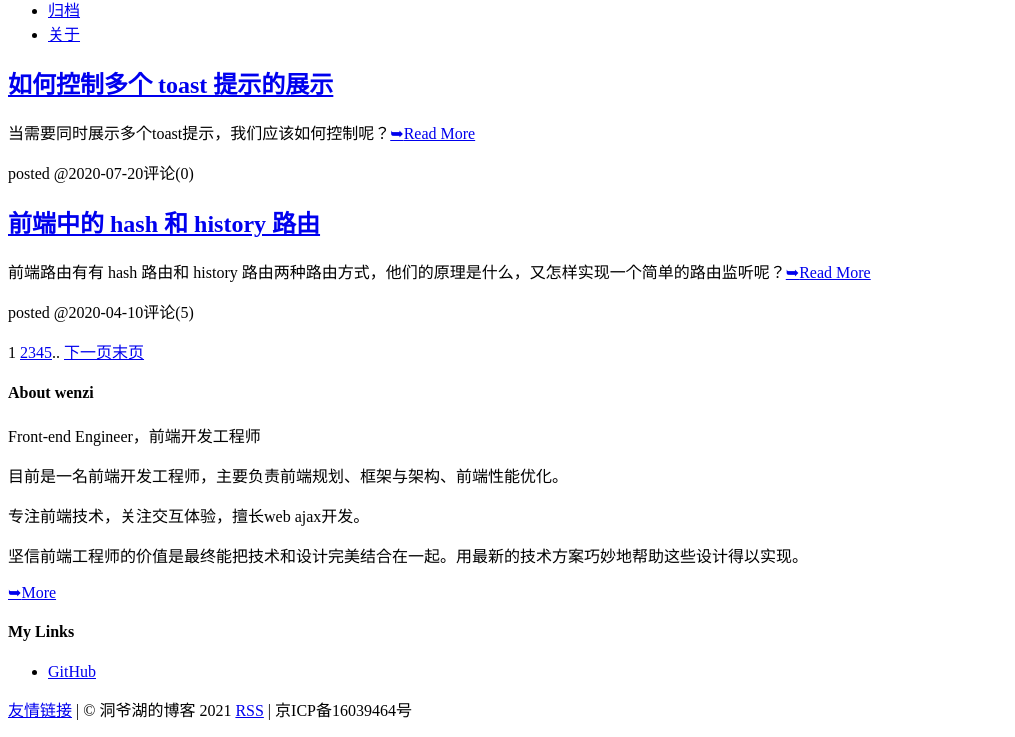
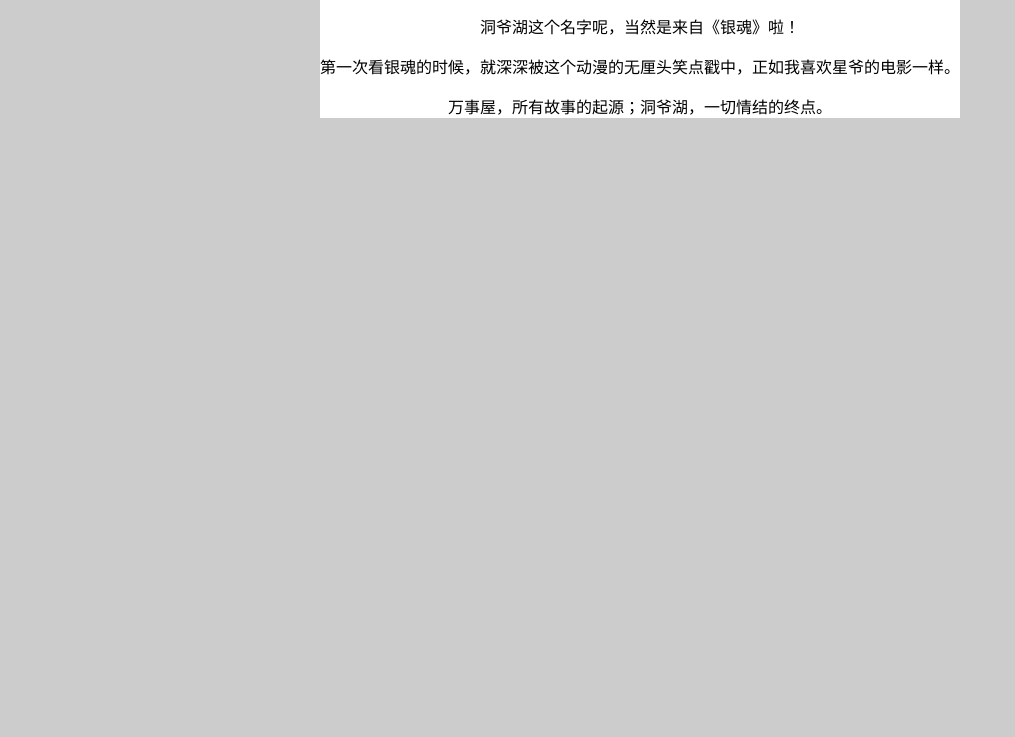
Before and after one commit to rongxu-GitHub/MyBlog, a plain HTML site: page public_html/index.html in a window 1280 px wide. Shown: the part 75-812 px from the top of the page, without its empty margins (0-1015 px from the left). Drawn offline with Linux system fonts and the light colour scheme.

Commit message:
修改了index.html&index.css

```diff
--- a/public_html/css/index.css
+++ b/public_html/css/index.css
@@ -0,0 +1,22 @@
+/*
+这里是主页index.html的样式
+*/
+
+body {
+    color: #000;
+    background: #CCCCCC;
+    margin: 0;
+    padding: 0;
+    font-family: Georgia, Palatino, serif;
+}
+
+p, h1 {
+    text-align: center;
+}
+
+.central-box {
+    background: #fff;
+    width: 50%;
+    position: relative;
+    left: 25%;
+}
--- a/public_html/index.html
+++ b/public_html/index.html
@@ -1,102 +1,18 @@
-<!DOCTYPE html>
+<!DOCTYPE html PUBLIC "-//W3C//DTD XHTML 1.0 Transitional//EN" "http://www.w3.org/TR/xhtml1/DTD/xhtml1-transitional.dtd">
 <html lang="en">
-  	<head>
-		<meta charset="UTF-8">
-		<title>首页-洞爷湖-前端博客</title>
-		<meta name="generator" content="dongyehu" />
-		<meta name="keywords" content="dongyehu,洞爷湖,技术开发,前端博客,Java,前端,首页" />
-		<meta name="description" content="技术总结，梳理思路，沉淀自己；学习新技术，记录过程，也可以帮助和我一样的同学更快的学习，分享">
-		<meta name="author" content="洞爷湖技术博客">
-		<meta name="viewport" content="initial-scale=1.0">
-		<meta name="format-detection" content="telephone=no, email=no" />
-		<meta property="og:title" content="洞爷湖的技术博客">
-		<meta property="og:type" content="website">
-		<meta property="og:url" content="https://www.dongyehu.top">
-  	</head>
-  	<body>
-		<a name="top" id="top"></a>
-		<header>
-			<div class="content clearfix">
-				<a class="logo" href="/">洞爷湖</a>
-				<nav>
-					<em></em>
-					<ul>
-						<li><a title="首页" href="/">首页</a></li>
-						<li><a title="归档" href="/archive.html">归档</a></li>
-						<li><a title="关于" href="/about.html">关于</a></li>
-					</ul>
-				</nav>
-			</div>
-		</header>
-		<div class="container">
-			<div class="content"><div class="main">
-    <div class='list'>
-		<article>
-			<h2><a href="/post/react/mult-toast.html" class="title" title="如何控制多个 toast 提示的展示" rel="bookmark">如何控制多个 toast 提示的展示</a></h2>
-			<p class="description">
-				当需要同时展示多个toast提示，我们应该如何控制呢？<a href="/post/react/mult-toast.html" class="more" title="Read More"><span>&#10149;</span>Read More</a>
-			</p>
-			<p class="date">
-				<span>posted @</span><time pubdate="2020-07-20">2020-07-20</time><span class="comment">评论(0)</span>
-			</p>
-		</article>
-		<article>
-			<h2><a href="/post/fe/hash-history-router.html" class="title" title="前端中的 hash 和 history 路由" rel="bookmark">前端中的 hash 和 history 路由</a></h2>
-			<p class="description">
-				前端路由有有 hash 路由和 history 路由两种路由方式，他们的原理是什么，又怎样实现一个简单的路由监听呢？<a href="/post/fe/hash-history-router.html" class="more" title="Read More"><span>&#10149;</span>Read More</a>
-			</p>
-			<p class="date">
-				<span>posted @</span><time pubdate="2020-04-10">2020-04-10</time><span class="comment">评论(5)</span>
-			</p>
-		</article>
+<head>
+	<meta charset="UTF-8">
+	<meta name="viewport" content="width=device-width, initial-scale=1.0">
+	<link rel="stylesheet" href="/css/index.css">
+	<title>洞爷湖</title>
+</head>
+<body>
+	<div class="central-box">
+		<h1>Hi，欢迎你来到我的博客~</h1>
+		<p>洞爷湖这个名字呢，当然是来自《银魂》啦！</p>
+		<p>第一次看银魂的时候，就深深被这个动漫的无厘头笑点戳中，正如我喜欢星爷的电影一样。</p>
+		<p>万事屋，所有故事的起源；洞爷湖，一切情结的终点。</p>
 	</div>
 
-    <div class="page">
-
-		<span title="当前为第1页">1</span>
-        <a href='/p/2.html' title='第2页'>2</a><a href='/p/3.html' title='第3页'>3</a><a href='/p/4.html' title='第4页'>4</a><a href='/p/5.html' title='第5页'>5</a>..
-        <a href="/p/2.html" title="第2页" class="next">下一页</a><a href="/p/11.html" class="next" title="第11页">末页</a>    </div>
-	</div>
-
-	<aside class="aside">
-
-	<div class="about">
-        <h4 class="v-section-tit">About wenzi</h4>
-        <article class="violet-about-det">
-            <!-- <p class="my-face"><img src="/data/img/avatar.png" alt="Hello wenzi!" width="40px" height="40px" id="J_myFace_img" /></p> -->
-            <p>Front-end Engineer，前端开发工程师</p>
-            <p>目前是一名前端开发工程师，主要负责前端规划、框架与架构、前端性能优化。</p>
-            <p>专注前端技术，关注交互体验，擅长web ajax开发。</p>
-            <p>坚信前端工程师的价值是最终能把技术和设计完美结合在一起。用最新的技术方案巧妙地帮助这些设计得以实现。</p>
-        </article>
-        <p class="v-more-right">
-            <a href="/about.html"><span>&#10149;</span>More</a>
-        </p>
-    </div>
-	<!-- //violet-about -->
-	<!-- <div class="attent">
-        <h4 class="v-section-tit">Follow Me</h4>
-        <div style="text-align: center;">
-            <img src="//wx4.sinaimg.cn/large/70f933e9ly1fblv409e8oj2076076mxn.jpg" alt="qrcode" style="width:200px; height:200px; " />
-            <p>欢迎关注我的微信公众号： <b>wenzichel</b></p>
-        </div>
-    </div> -->
-    <div class="friendly">
-        <h4 class="v-section-tit">My Links</h4>
-        <article class="attent-det">
-            <ul>
-                <li><a href="https://github.com/wenzi0github" target="_blank" title="my github"><span>GitHub</span></a></li>
-            </ul>
-        </article>
-    </div>
-	</aside>
-	</div><!-- content -->
-	</div> <!-- /container -->
-		<footer>
-			<p><a href="/flinks.html" target="_blank">友情链接</a> | &copy; 洞爷湖的博客 2021  <a href="/atom.xml">RSS</a> | 京ICP备16039464号</p>
-		</footer>
-
-    	<script type="text/javascript" src="/static/js/common.js?t=20191031"></script>
-	</body>
-	<!-- last updated at:2021/02/18 19:14:14 -->
+</body>
 </html>
```
Also changed, not shown: 2 other files.
